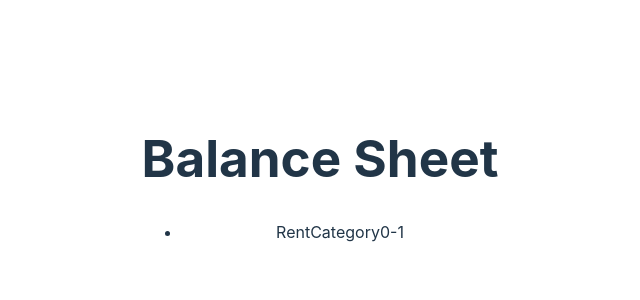
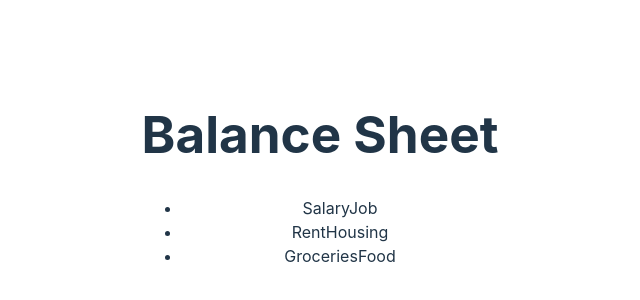
Before and after one commit to vincentpchevalier/balance-sheet-app, a React (Vite) app: page / in a window 1280 px wide. Shown: the part 222-522 px from the top of the page, without its empty margins (320-960 px from the left). Built offline with nearby package versions, Linux system fonts and the light colour scheme.

Commit message:
map entries and pass into BalanceRow component

```diff
--- a/src/BalanceRow.jsx
+++ b/src/BalanceRow.jsx
@@ -1,10 +1,13 @@
-function BalanceRow() {
+/* eslint-disable react/prop-types */
+function BalanceRow({ entry }) {
 	return (
 		<li>
-			<span className="source">Rent</span>
-			<span className="category">Category</span>
-			<span className="income">0</span>
-			<span className="expense">-1</span>
+			<span className="source">{entry.source}</span>
+			<span className="category">{entry.category}</span>
+			<span className="income">{entry.amount > 0 ? entry.amount : ''}</span>
+			<span className="expense">
+				{entry.amount < 0 ? Math.abs(entry.amount) : ''}
+			</span>
 		</li>
 	);
 }
--- a/src/BalanceSheet.jsx
+++ b/src/BalanceSheet.jsx
@@ -1,9 +1,12 @@
+/* eslint-disable react/prop-types */
 import BalanceRow from './BalanceRow';
 
-function BalanceSheet() {
+function BalanceSheet({ entries }) {
 	return (
 		<ul className="balance-sheet">
-			<BalanceRow />
+			{entries.map((entry, index) => (
+				<BalanceRow key={`${entry.source}-${index}`} entry={entry} />
+			))}
 		</ul>
 	);
 }
```
